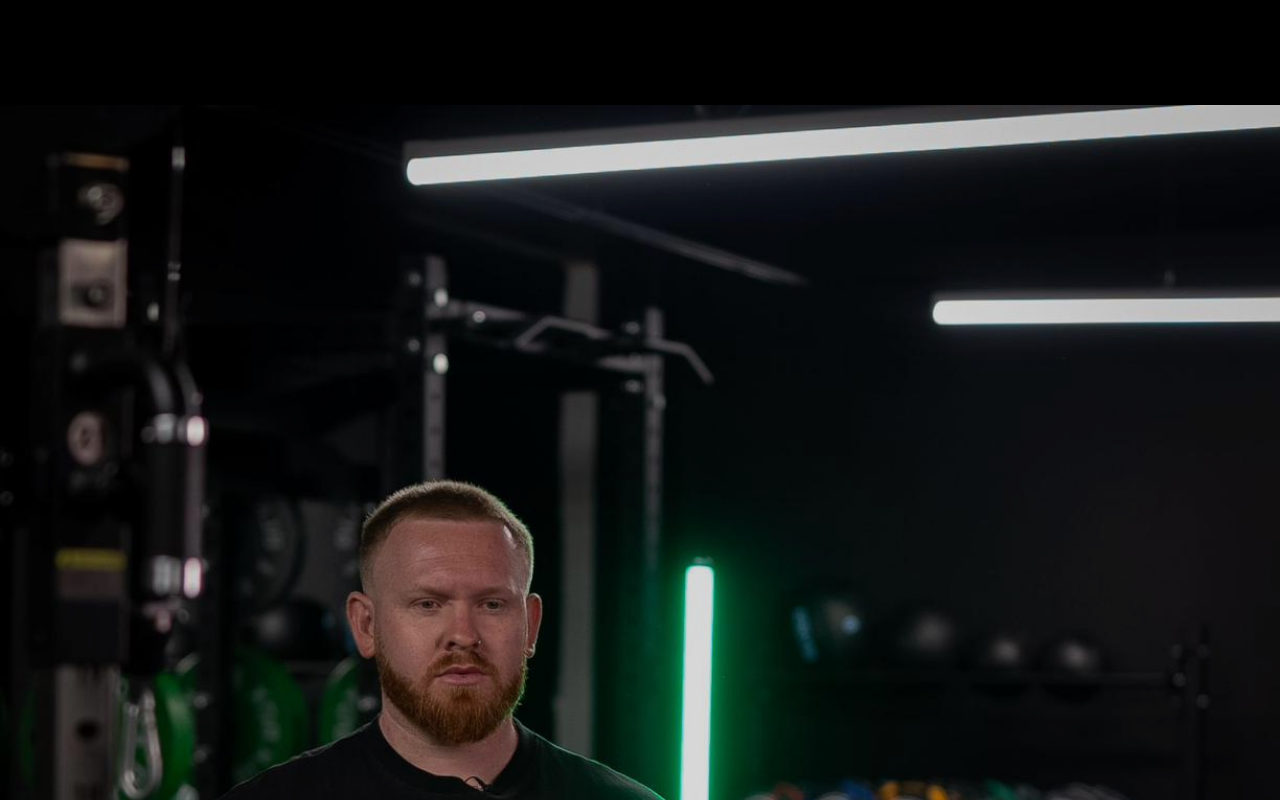
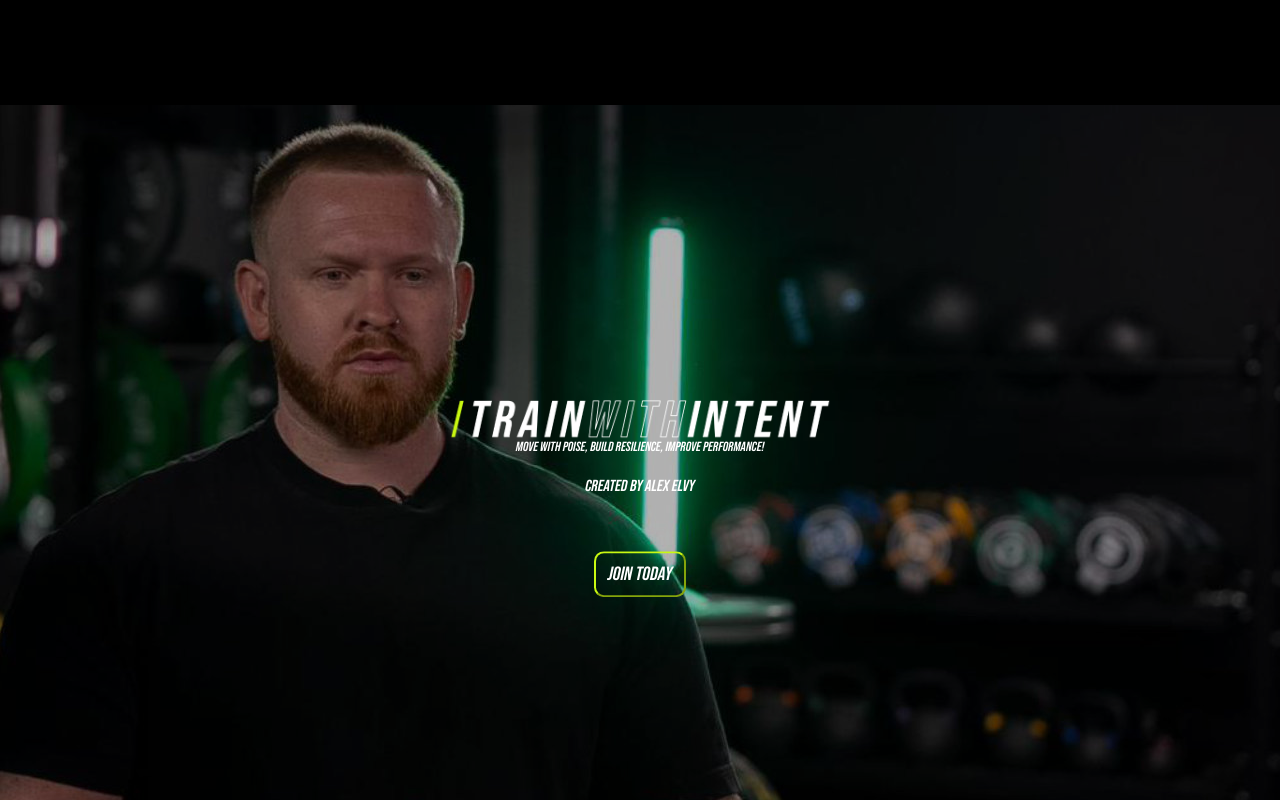
Before and after one commit to norrinRadd8/TWI_APP, a React (Create React App) app: page / in a window 1280 px wide. Built offline with nearby package versions, Linux system fonts and the light colour scheme.

Commit message:
main image for larger screens

```diff
--- a/src/components/Faq.js
+++ b/src/components/Faq.js
@@ -23,7 +23,7 @@ const FAQ = () => {
     <section id="faqs">
     <div className="faq_container">
         <div className="faq_content">
-        <h2 className="faq_title"><span className='transparent-outline'>FAQs</span></h2>
+        <h2 className="faq_title"><span className='transparent-outline-green'>FAQs</span></h2>
         {faqs.map((faq, index) => (
         <div key={index} className="faq_item">
           <div className="faq_question" onClick={() => handleToggle(index)}>
--- a/src/components/Main.js
+++ b/src/components/Main.js
@@ -31,16 +31,68 @@
 
 // export default Main;
 
+// import CtaMain from './CtaMain';
+
+// const Main = () => {
+//   return (
+//     <section id="main">
+//       <div className="main_container">
+//         <div className="main_image_container">
+//           <img src="./images/alex.jpg" alt="Main" className="main_image" />
+
+//           {/* Add logo and intro text as overlay elements */}
+//           <div className="overlay_content">
+//             <img src="./images/header-logo.png" alt="Logo" className="header_logo" />
+//             <div className="main_intro_text">
+//               <h5>MOVE WITH POISE, BUILD RESILIENCE, IMPROVE PERFORMANCE!</h5>
+//               <p>CREATED BY ALEX ELVY</p>
+//             </div>
+//             <CtaMain />
+//           </div>
+
+//         </div>
+//       </div>
+//     </section>
+//   );
+// };
+
+// export default Main;
+
+import React, { useState, useEffect } from 'react';
 import CtaMain from './CtaMain';
 
 const Main = () => {
+  // State to manage the image source based on screen size
+  const [imageSrc, setImageSrc] = useState('./images/alex.jpg'); // Default to mobile image
+
+  // useEffect to update image source based on screen size
+  useEffect(() => {
+    const updateImageSrc = () => {
+      if (window.innerWidth >= 768) {
+        setImageSrc('./images/alex1.jpg'); // Larger screen image
+      } else {
+        setImageSrc('./images/alex.jpg'); // Mobile screen image
+      }
+    };
+
+    // Initial check
+    updateImageSrc();
+
+    // Event listener for window resize
+    window.addEventListener('resize', updateImageSrc);
+
+    // Cleanup event listener on component unmount
+    return () => window.removeEventListener('resize', updateImageSrc);
+  }, []);
+
   return (
     <section id="main">
       <div className="main_container">
         <div className="main_image_container">
-          <img src="./images/alex.jpg" alt="Main" className="main_image" />
+          {/* Use the dynamic image source */}
+          <img src={imageSrc} alt="Main" className="main_image" />
 
-          {/* Add logo and intro text as overlay elements */}
+          {/* Overlay content */}
           <div className="overlay_content">
             <img src="./images/header-logo.png" alt="Logo" className="header_logo" />
             <div className="main_intro_text">
@@ -49,7 +101,6 @@ const Main = () => {
             </div>
             <CtaMain />
           </div>
-
         </div>
       </div>
     </section>
--- a/src/components/Results.js
+++ b/src/components/Results.js
@@ -16,7 +16,7 @@ const Results = () => {
   return (
     <section id="results">
     <div className="results_container">
-        <h1 className="results_title"><span className='transparent-outline'>RESULTS</span></h1>
+        <h1 className="results_title"><span className='transparent-outline-green'>RESULTS</span></h1>
       <p className="results_text">
         Experience the transformation with our cutting-edge solutions. Our approach ensures that you achieve the results you desire.
       </p>
--- a/src/index.css
+++ b/src/index.css
@@ -319,6 +319,14 @@
 } */
 
 /* Container for the image and overlay content */
+
+.main_image_container {
+  /* position: relative;
+  width: 100%;
+  max-width: 1200px;
+  overflow: hidden; */
+}
+
 /* Main Container Styling */
 .main_container {
   position: relative;
@@ -327,20 +335,11 @@
   align-items: center;
 }
 
-.main_image_container {
-  /* position: relative;
-  width: 100%;
-  max-width: 1200px;
-  overflow: hidden; */
-}
-
 .main_image {
   width: 100%;
-  /* height: auto; */
   display: flex;
 }
 
-/* Overlay Content Centered in the Image */
 .overlay_content {
   position: absolute;
   top: 50%;
@@ -354,24 +353,22 @@
   z-index: 2;
 }
 
-/* Responsive Logo Sizing */
 .header_logo {
   max-width: 18rem;
   height: auto;
   margin-top: 200px;
 }
 
-/* Main Intro Text Styling */
+
 .main_intro_text p {
   font-size: 0.6rem;
   font-weight: bold;
   line-height: 1.4;
   color: white;
   margin: 0;
-  padding: 10px 20px;    /* Adds padding for readability on smaller screens */
+  padding: 10px 20px;
 }
 
-/* Dark Overlay for Better Contrast */
 .main_image_container::before {
   content: "";
   position: absolute;
@@ -383,8 +380,29 @@
   z-index: 1;
 }
 
-/* Media Query for Smaller Screens */
 @media (min-width: 768px) {
+  .main_image {
+    /* height: calc(100vw / 1.777);  */
+  }
+
+  .header_logo {
+    max-width: 24rem; /* Larger logo for bigger screens */
+    margin-top: 100px;
+  }
+
+  .main_intro_text p {
+    font-size: 1rem; /* Increase font size */
+    padding: 20px 40px;
+  }
+
+  .main_image_container::before {
+    background: rgba(0, 0, 0, 0.3); /* Darker overlay */
+  }
+}
+
+
+
+/* @media (min-width: 768px) {
 
   .overlay_content {
     margin-bottom: -1200px;
@@ -398,14 +416,14 @@
   }
 
   .header_logo {
-    width: 60%;       /* Larger percentage on smaller screens */
-    max-width: 300px; /* Further limit width for small screens */
+    width: 60%;
+    max-width: 300px;
   }
 
   .main_intro_text p {
-    font-size: 1.2rem; /* Adjust text size for readability on mobile */
+    font-size: 1.2rem;
   }
-}
+} */
 
 
 /* MISSION */
@@ -502,7 +520,6 @@
   margin-right: 30px;
   margin-left: 30px;
   padding: 6px 5px;
-  color: #555;
   text-align: center;
 }
 
@@ -583,7 +600,7 @@
 }
 
 .philosophy_content p {
-  font-size: 1.9rem;
+  font-size: 1.6rem;
 }
 
 .philosophy_feature {
@@ -1044,14 +1061,14 @@
 }
 
 .footer_social a {
-  color: #ccc;
+  color: var(--green);
   margin: 0 10px;
   font-size: 2.3em;
   transition: color 0.3s;
 }
 
 .footer_social a:hover {
-  color: var(--green);
+  color: var(--white);
 }
 
 .footer_bottom {
```
Also changed, not shown: public/images/alex1.jpg (added).
